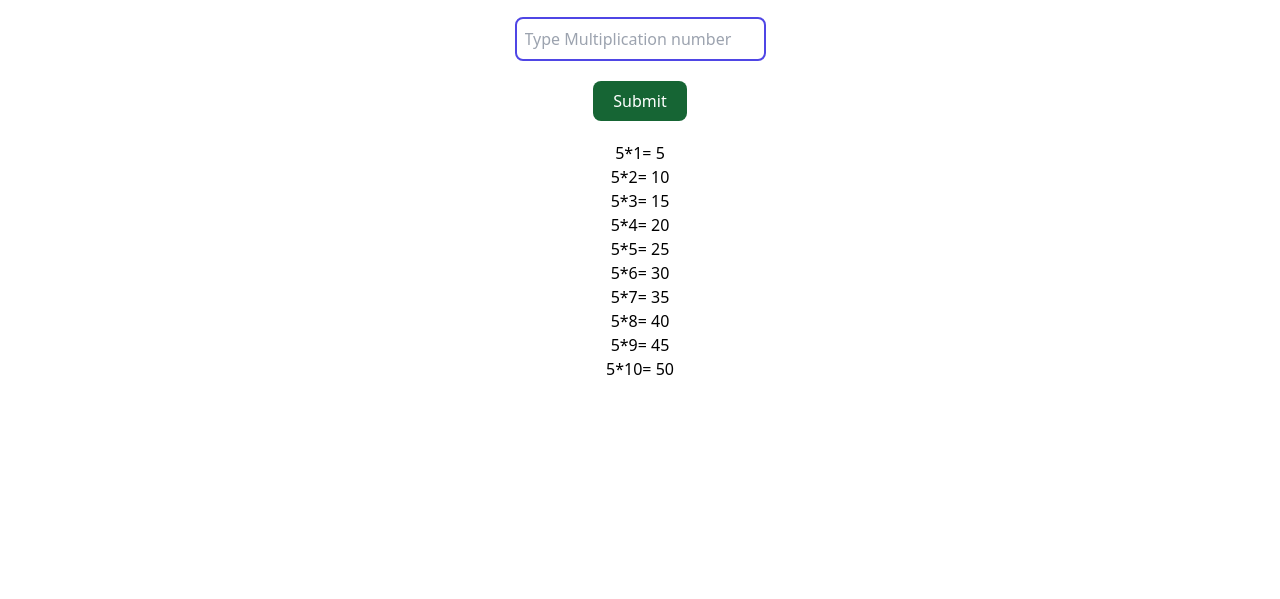
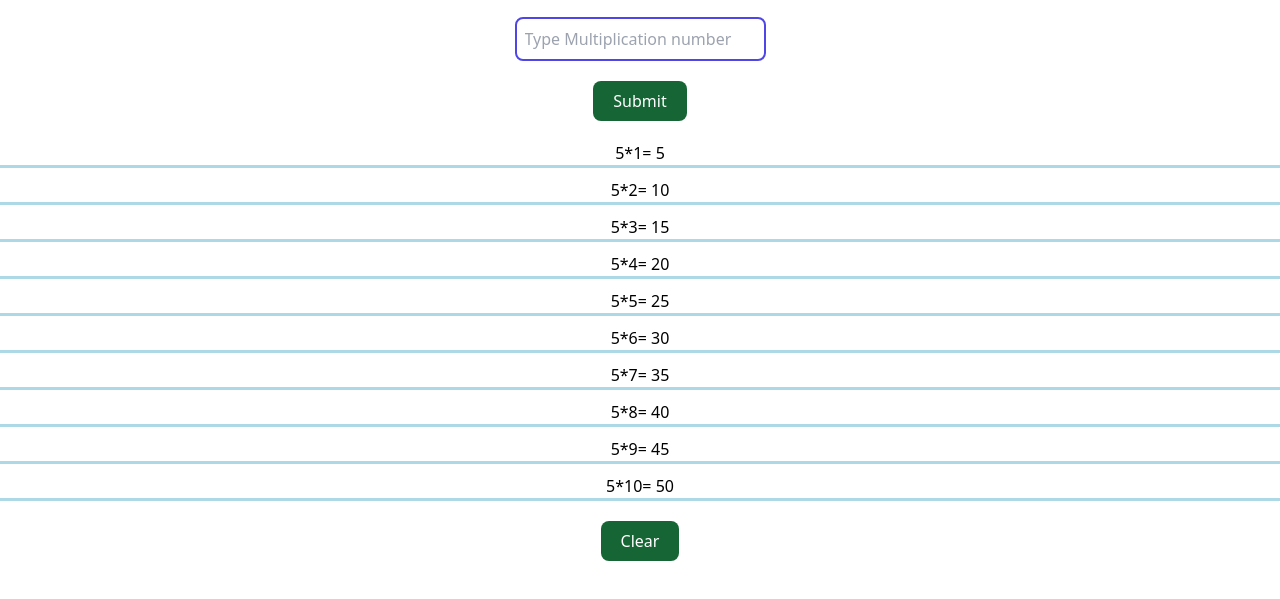
Before and after one commit to MazharulDev/multiplication-table, a plain HTML site: page index.html in a window 1280 px wide. Both pictures are taken after typing "5" into the empty fields and a click on the button "Submit". Shown: the part 55-654 px from the top of the page. Drawn offline with nearby package versions, Linux system fonts and the light colour scheme.

Commit message:
style and clear button added

```diff
--- a/index.html
+++ b/index.html
@@ -20,7 +20,9 @@
     </section>
 
 
-
+    <div class="text-center mt-5">
+        <button id="clear" class="bg-green-800 hover:bg-green-700 px-5 py-2 rounded-lg text-white">Clear</button>
+    </div>
     <script src="js/app.js"></script>
 </body>
 </html>
--- a/js/app.js
+++ b/js/app.js
@@ -4,9 +4,11 @@ document.getElementById('submit-btn').addEventListener('click',function(){
     const field=document.getElementById('field');
     for(let i=1;i<11;i++){
         const calc=numBoxValue*i;
-        const div=document.createElement('div');
-        div.innerHTML= `${numBoxValue}*${i}= ${calc}`
-        field.appendChild(div);
+        const p=document.createElement('div');
+        p.style.marginBottom='10px'
+        p.style.borderBottom='3px solid lightblue'
+        p.innerHTML= `${numBoxValue}*${i}= ${calc}`
+        field.appendChild(p);
 
         numBox.value='';
 
@@ -14,3 +16,10 @@ document.getElementById('submit-btn').addEventListener('click',function(){
     }
 
 })
+function clear(){
+    // window.location.reload();
+    console.log('clicked');
+}
+document.getElementById('clear').addEventListener('click',function(){
+    window.location.reload();
+})
```
